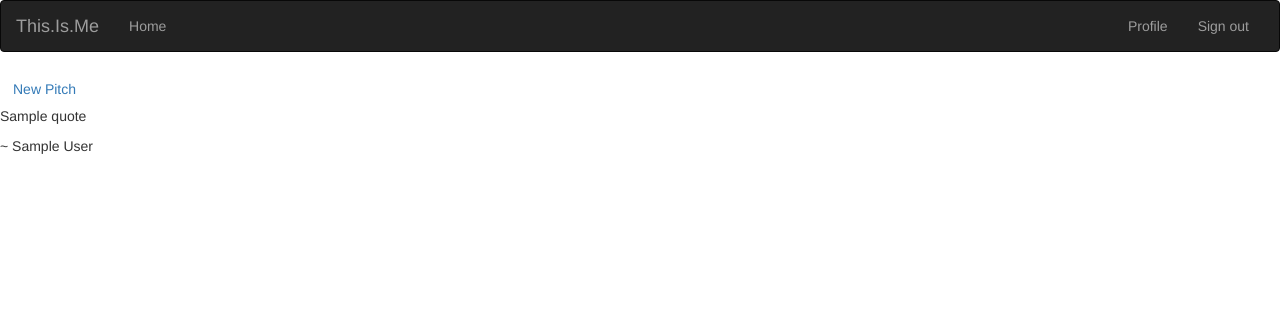
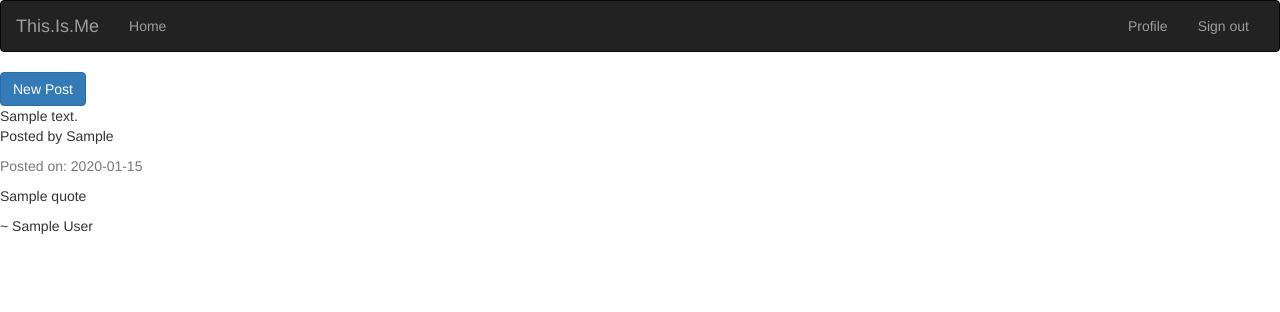
Before and after one commit to mururi/this_is_me, a Flask app: template app/templates/index.html in a window 1280 px wide. Shown: the top 312 px of the page. Run offline with Flask 2, Linux system fonts and the light colour scheme; a user stored in the database is signed in; tables that the repository leaves empty hold one stand-in row (values such as "Sample post"); the template is opened without the code that fills it: values that come from a table or form of the project are taken from there, most other values are stand-ins (such as "Sample title", 1, 10 or a date in 2020); some libraries are stand-ins or nearby versions.

Commit message:
Add view posts on homepage

```diff
--- a/app/main/views.py
+++ b/app/main/views.py
@@ -12,7 +12,9 @@ def index():
     title = 'This is Me'
     random_quote = get_quote()
 
-    return render_template('index.html', title = title, quote = random_quote)
+    posts = Post.query.all()
+
+    return render_template('index.html', title = title, quote = random_quote, posts = posts)
 
 @main.route('/user/<uname>')
 def profile(uname):
--- a/app/templates/index.html
+++ b/app/templates/index.html
@@ -1,9 +1,20 @@
 {% extends 'base.html' %}
 
 {% block content %}
+  <!-- New post button -->
   {% if current_user.is_authenticated %}
-    <a href="/new-post" class="btn text-center btn--styling">New Pitch</a>
+    <a href="/new-post" class="btn text-center btn-primary">New Post</a>
   {% endif %}
+
+  <!-- All posts -->
+  {% for post in posts %}
+  <div>
+    {{ post.content }}
+  </div>
+  <p>Posted by {{ post.user.username | title }}</p>
+  <p class="text-muted">Posted on: {{ post.date_created.strftime('%Y-%m-%d') }}</p>
+  {% endfor %}
+  <!-- Random quote from quote API -->
   <p>{{ quote.quote }}</p>
   <p>~ {{ quote.author }}</p>
 
--- a/app/templates/profile/profile.html
+++ b/app/templates/profile/profile.html
@@ -17,7 +17,7 @@
     <a href="{{url_for('main.update_profile',uname=user.username)}}">Edit profile</a>
     {% endif %}
 
-    <!-- Display User Pitches -->
+    <!-- Display User Posts -->
 
 
   </div>
```
